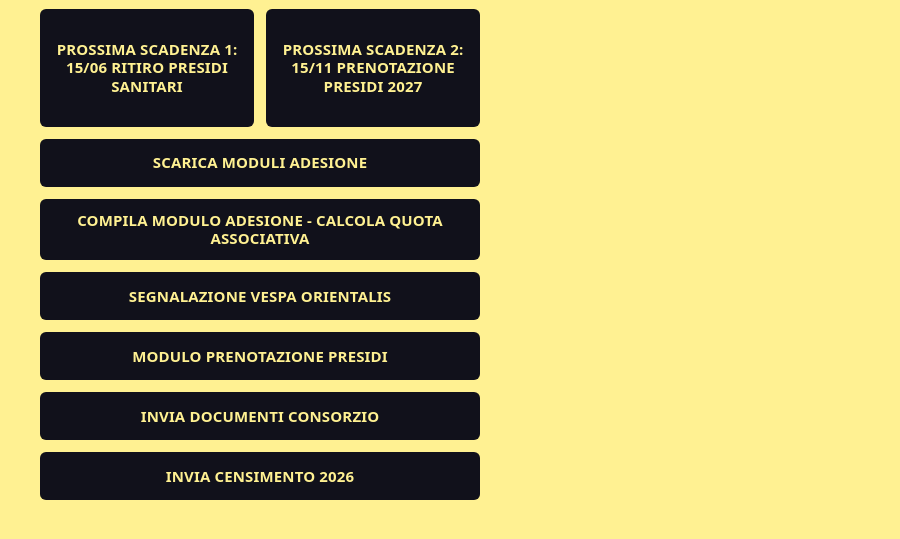
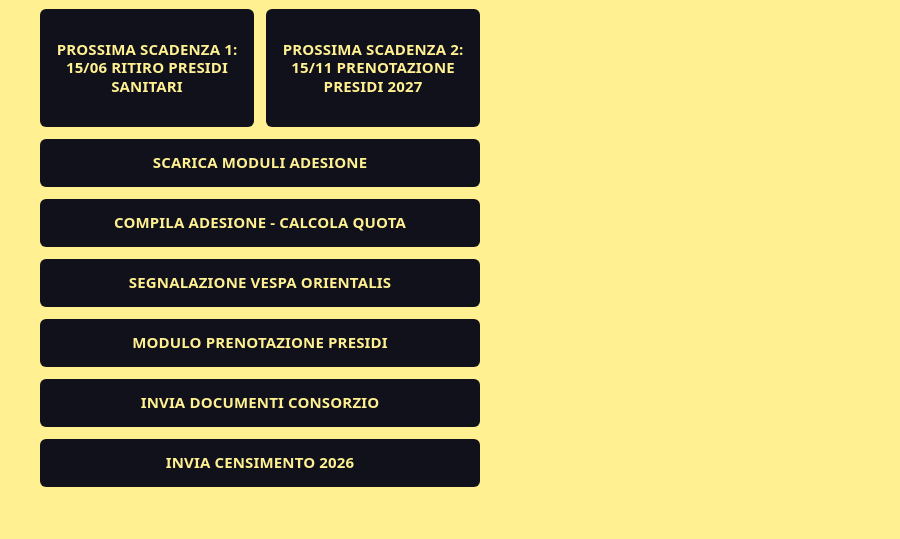
Before and after one commit to apicoltorimacerata-ai/apicoltori-app, a plain HTML site: page index.html in a window 1280 px wide. Shown: the part 267-806 px from the top of the page, without its empty margins (380-1280 px from the left). Drawn offline with Linux system fonts and the light colour scheme.

Commit message:
Update index.html

```diff
--- a/index.html
+++ b/index.html
@@ -30,7 +30,7 @@
       link: "https://apicoltorimacerata.it/per-chi-fosse-interessato-allacquisto-il-termine-per-le-prenotazioni-e/" },
     { testo: "SCARICA MODULI ADESIONE",
       link: "https://apicoltorimacerata.it/moduli-di-adesione/" },
-    { testo: "COMPILA MODULO ADESIONE - CALCOLA QUOTA ASSOCIATIVA",
+    { testo: "COMPILA ADESIONE - CALCOLA QUOTA",
       link: "https://apicoltorimacerata-ai.github.io/prenotazione-presidi/quota-associativa-2027.html" },
     { testo: "SEGNALAZIONE VESPA ORIENTALIS",
       link: "https://form.jotform.com/250941755254056" },
```
